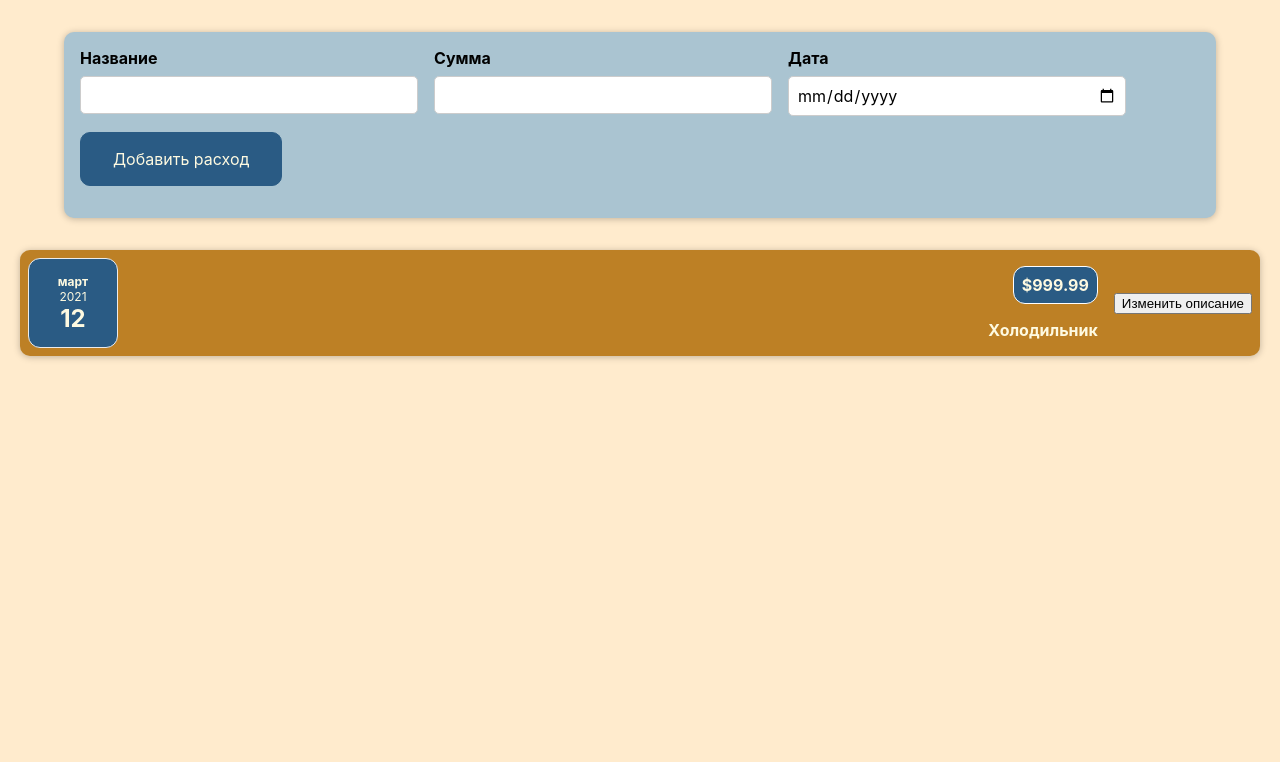
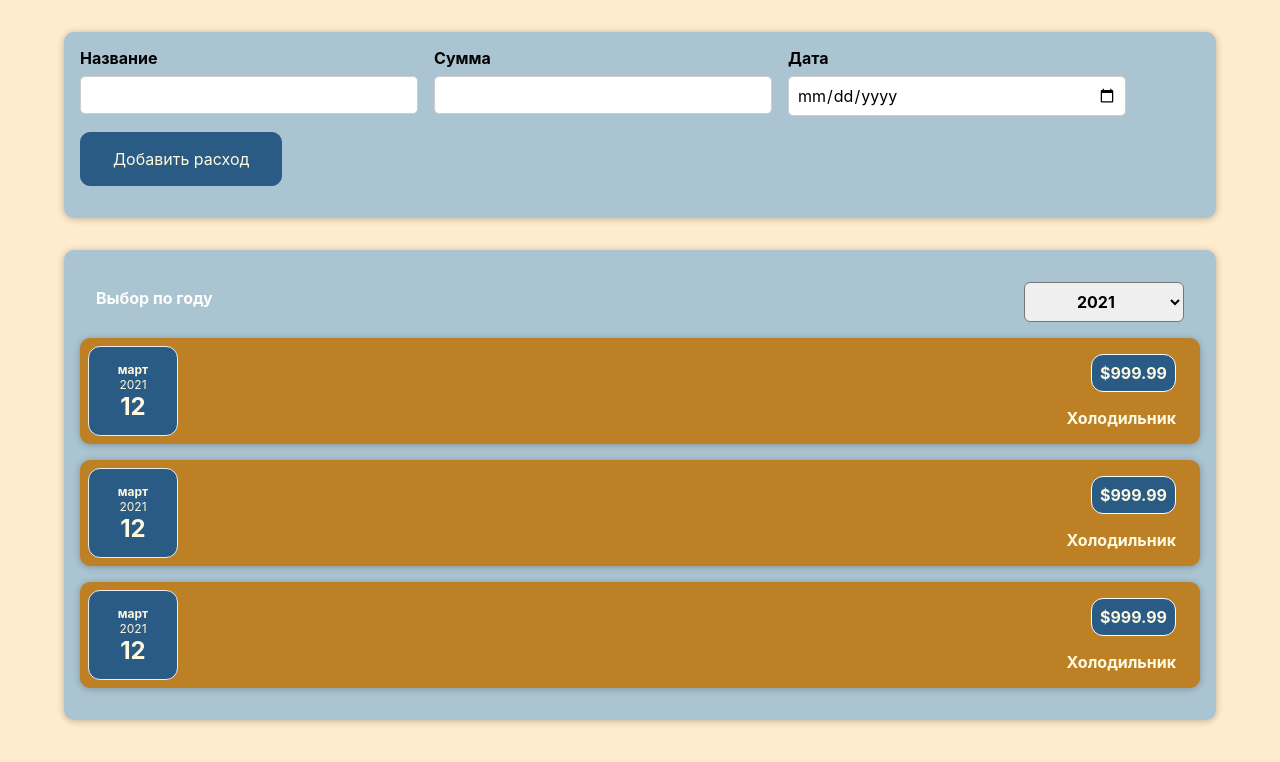
Before and after one commit to lywebdev/react-course-app, a React (Create React App) app: page / in a window 1280 px wide. Shown: the top 762 px of the page. Built offline with nearby package versions, Linux system fonts and the light colour scheme.

Commit message:
RCA#47: completion of 3 parts

```diff
--- a/src/components/Costs/CostItem.js
+++ b/src/components/Costs/CostItem.js
@@ -1,23 +1,15 @@
 import './CostItem.css';
 import CostDate from "./CostDate";
 import Card from "../UI/Card";
-import React, { useState } from "react";
 
 function CostItem(props) {
-    const [description, setDescription] = useState(props.description);
-
-    const changeDescriptionHandler = () => {
-        setDescription('new text');
-    }
-
     return (
         <Card className='cost-item'>
             <CostDate date={props.date}/>
             <div className='cost-item__description'>
-                <h2>{description}</h2>
+                <h2>{props.description}</h2>
                 <h2 className='cost-item__price'>${props.amount}</h2>
             </div>
-            <button onClick={changeDescriptionHandler}>Изменить описание</button>
         </Card>
     );
 }
--- a/src/components/Costs/Costs.js
+++ b/src/components/Costs/Costs.js
@@ -1,14 +1,36 @@
 import CostItem from "./CostItem";
 import './Costs.css';
+import Card from "../UI/Card";
+import CostsFilter from "./CostsFilter";
+import React, { useState } from "react";
 
 function Costs(props) {
+    const [selectedYear, setSelectedYear] = useState('2021');
+
+    const yearChangeHandler = (year) => {
+        setSelectedYear(year);
+    };
+
     return (
         <div>
-            <CostItem
-                date={props.costs[0].date}
-                description={props.costs[0].description}
-                amount={props.costs[0].amount}
-            />
+            <Card className='costs'>
+                <CostsFilter onChangeYear={yearChangeHandler} year={selectedYear} />
+                <CostItem
+                    date={props.costs[0].date}
+                    description={props.costs[0].description}
+                    amount={props.costs[0].amount}
+                />
+                <CostItem
+                    date={props.costs[0].date}
+                    description={props.costs[0].description}
+                    amount={props.costs[0].amount}
+                />
+                <CostItem
+                    date={props.costs[0].date}
+                    description={props.costs[0].description}
+                    amount={props.costs[0].amount}
+                />
+            </Card>
         </div>
     );
 }
--- /dev/null
+++ b/src/components/Costs/CostsFilter.css
@@ -0,0 +1,24 @@
+.costs-filter {
+    color: white;
+    padding: 0 1rem;
+}
+
+.costs-filter__control {
+    display: flex;
+    width: 100%;
+    align-items: center;
+    justify-content: space-between;
+    margin: 1rem 0;
+}
+
+.costs-filter label {
+    font-weight: bold;
+    margin-bottom: 0.5rem;
+}
+
+.costs-filter select {
+    font: inherit;
+    padding: 0.5rem 3rem;
+    font-weight: bold;
+    border-radius: 6px;
+}
--- /dev/null
+++ b/src/components/Costs/CostsFilter.js
@@ -0,0 +1,24 @@
+import './CostsFilter.css';
+
+const CostsFilter = (props) => {
+    const yearChangeHandler = (event) => {
+        props.onChangeYear(event.target.result);
+    }
+
+    return (
+        <div className="costs-filter">
+            <div className="costs-filter__control">
+                <label>Выбор по году</label>
+                <select onChange={yearChangeHandler} value={props.year}>
+                    <option value="2022">2022</option>
+                    <option value="2021">2021</option>
+                    <option value="2020">2020</option>
+                    <option value="2019">2019</option>
+                    <option value="2019">2019</option>
+                </select>
+            </div>
+        </div>
+    );
+}
+
+export default CostsFilter;
```
